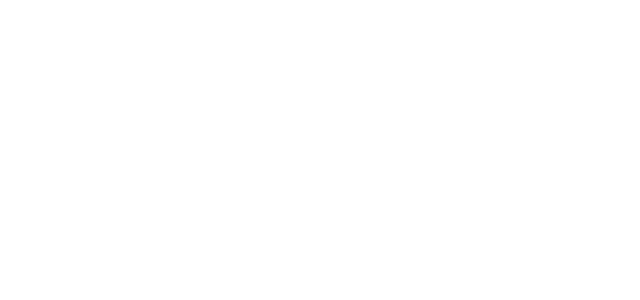
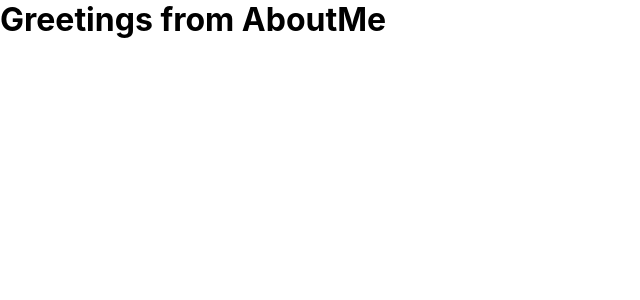
Before and after one commit to tpadilla10117/v2.0-tpadilla.com, a React (Create React App) app: page /about in a window 1280 px wide. Shown: the top 300 px of the page, without its empty margins (0-640 px from the left). Built offline with nearby package versions, Linux system fonts and the light colour scheme.

Commit message:
setup basic routing from the App.js component

```diff
--- a/package.json
+++ b/package.json
@@ -6,6 +6,7 @@
     "@testing-library/jest-dom": "^5.14.1",
     "@testing-library/react": "^11.2.7",
     "@testing-library/user-event": "^12.8.3",
+    "classnames": "^2.3.1",
     "dotenv": "^10.0.0",
     "react": "^17.0.2",
     "react-dom": "^17.0.2",
--- a/src/components/App.js
+++ b/src/components/App.js
@@ -3,18 +3,25 @@
 import { Route } from 'react-router-dom';
 import { CSSTransition } from 'react-transition-group';
 
-import { Landing} from './utils';
+import { Landing, AboutMe} from './utils';
 import './App.css';
 
 function App() {
   return (
-    <div className="App">
+    <div>
+      <div className="route-container">
 
         {/* TODO: Landing Section */}
+          <Route exact path="/">
+
             <Landing />
 
+          </Route>
+
         {/* TODO: About Section */}
-
+          <Route exact path='/about'>
+            <AboutMe />
+          </Route>
 
         {/* TODO: Developer Section */}
 
@@ -27,6 +34,8 @@
 
         {/* TODO: Resume Section */}
 
+      </div>
+
 
 
     </div>
--- /dev/null
+++ b/src/components/layout/sectionwrapper/SectionWrapper.jsx
@@ -0,0 +1,13 @@
+import React from 'react';
+import styles from './SectionWrapper.module.scss';
+import classnames from 'classnames';
+
+const SectionWrapper = () => {
+    return (
+        <section>
+
+        </section>
+    );
+};
+
+export default SectionWrapper;
--- /dev/null
+++ b/src/components/layout/sectionwrapper/SectionWrapper.module.scss
@@ -0,0 +1,7 @@
+.SectionWrapper {
+    padding-top: 4rem;
+}
+
+.GrayBg {
+    background-color: #f7f8f8;
+}
--- /dev/null
+++ b/src/components/pages/about/AboutMe.jsx
@@ -0,0 +1,11 @@
+import React from 'react';
+
+const AboutMe = (props) => {
+    return (
+        <div>
+<h1>Greetings from AboutMe</h1>
+        </div>
+    );
+};
+
+export default AboutMe;
--- a/src/components/pages/landing/Landing.jsx
+++ b/src/components/pages/landing/Landing.jsx
@@ -1,9 +1,11 @@
 import React from 'react';
+
+import { SectionWrapper } from '../../utils';
 
 const Landing = (props) => {
     return (
         <div>
-
+<h1>Greetings from Layout</h1>
         </div>
     );
 };
--- a/src/components/utils.js
+++ b/src/components/utils.js
@@ -2,6 +2,8 @@
 
 // Layout:
 export { default as Navbar } from './layout/navbar/Navbar.jsx';
+
+export { default as SectionWrapper } from './layout/sectionwrapper/SectionWrapper.jsx';
 
 
 /* -------------------------------------------------------------------------- */
@@ -10,6 +12,8 @@
 
 export { default as Landing } from './pages/landing/Landing.jsx';
 
+export { default as AboutMe } from './pages/about/AboutMe.jsx';
+
 
 
 
```
Also changed, not shown: 2 other files (tests, documents, lock files or other folders). Lines whose indentation alone changed are shown as unchanged.
